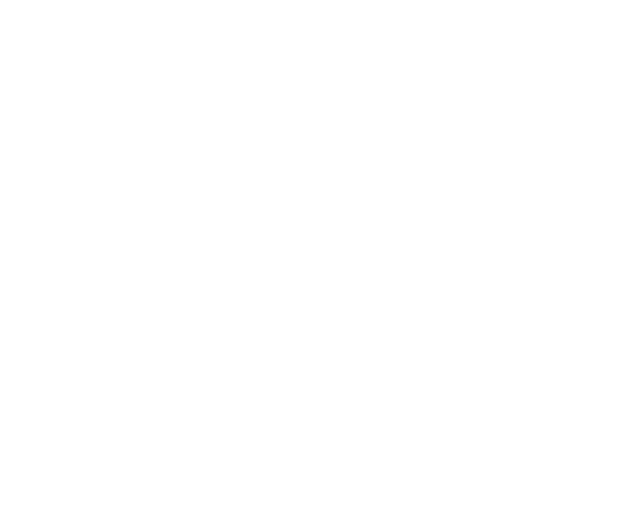
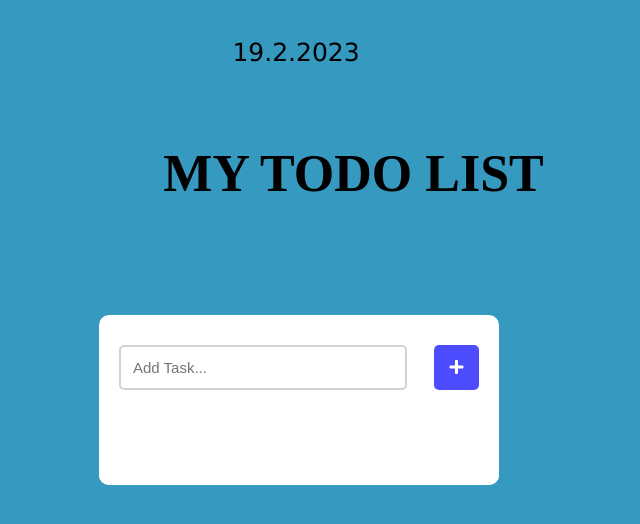
Before and after one commit to vmantri83/to-do, a plain HTML site: page index.html in a window 1280 px wide. Shown: the whole page, without its empty margins (341-981 px from the left). Drawn offline with Linux system fonts and the light colour scheme.

Commit message:
made changes

```diff
--- a/index.html
+++ b/index.html
@@ -1,10 +1,45 @@
 <!DOCTYPE html>
 <html lang="en">
   <head>
-    <meta charset="UTF-8" />
-    <meta http-equiv="X-UA-Compatible" content="IE=edge" />
-    <meta name="viewport" content="width=device-width, initial-scale=1.0" />
-    <title>Document</title>
+    <!-- Required meta tags -->
+    <meta charset="utf-8" />
+    <meta name="viewport" content="width=device-width, initial-scale=1" />
+
+    <!-- Font Awesome Icons  -->
+    <link
+      rel="stylesheet"
+      href="https://cdnjs.cloudflare.com/ajax/libs/font-awesome/5.15.1/css/all.min.css"
+      integrity="sha512-+4zCK9k+qNFUR5X+cKL9EIR+ZOhtIloNl9GIKS57V1MyNsYpYcUrUeQc9vNfzsWfV28IaLL3i96P9sdNyeRssA=="
+      crossorigin="anonymous"
+    />
+
+    <!-- Google Fonts  -->
+    <link rel="preconnect" href="https://fonts.googleapis.com" />
+    <link rel="preconnect" href="https://fonts.gstatic.com" crossorigin />
+    <link
+      href="https://fonts.googleapis.com/css2?family=Poppins&display=swap"
+      rel="stylesheet"
+    />
+
+    <link rel="stylesheet" href="styles.css" />
+    <title>TO-DO</title>
+    <link rel="icon" type="image/x-icon" href="todo.png" />
   </head>
-  <body></body>
+  <body>
+    <h1>MY TODO LIST</h1>
+    <div class="container">
+      <div id="newtask" class="newTask">
+        <input type="text" value="" placeholder="Add Task..." />
+        <button id="add"><i class="fas fa-plus"></i></button>
+      </div>
+
+      <div id="tasks"></div>
+    </div>
+    <div id="date">
+      <script type="text">
+        Date();
+      </script>
+    </div>
+  </body>
+  <footer><script src="scripts.js"></script></footer>
 </html>
--- a/script.js
+++ b/scripts.js
@@ -1,3 +1,12 @@
+let date = document.getElementById("date");
+// creating the date object and getting the date and time
+let newDate = new Date();
+let year = newDate.getFullYear();
+let month = newDate.getMonth();
+let todaySDate = newDate.getDate();
+date.innerHTML = " " + todaySDate + "." + month + "." + year;
+time.innerHTML = hours + ": " + minutes + ": " + seconds;
+
 document.querySelector("#add").onclick = function () {
   if (document.querySelector("#newtask input").value.length == 0) {
     alert("Please enter a Task");
@@ -6,12 +15,12 @@ document.querySelector("#add").onclick = function () {
 <div class="task">
     <label class="taskCheck">
         <input type="checkbox" class="taskCheckbox">
-        <span> id="taskname">
+        <span id="taskname">
             ${document.querySelector("#newtask input").value}
         </span>
     </label>
     <button class="delete">
-        <i> class="far fa-trash-alt"></i>
+        <i class="far fa-trash-alt"></i>
     </button>
 </div>
 `;
--- a/styles.css
+++ b/styles.css
@@ -6,8 +6,25 @@
 
 body {
   height: 100vh;
-  background: #4ebca0;
+  background: #3599c0;
   font-family: "Poppins", sans-serif;
+}
+
+h1 {
+  font-family: algerian;
+  font-size: 52px;
+  position: absolute;
+  top: 18%;
+  left: 39.4%;
+}
+
+#date {
+  font-size: 25px;
+  align-items: center;
+  left: 25%;
+  font-family: Verdana, Geneva, Tahoma, sans-serif;
+  padding-left: 44.8%;
+  padding-top: 3%;
 }
 
 .container {
```
